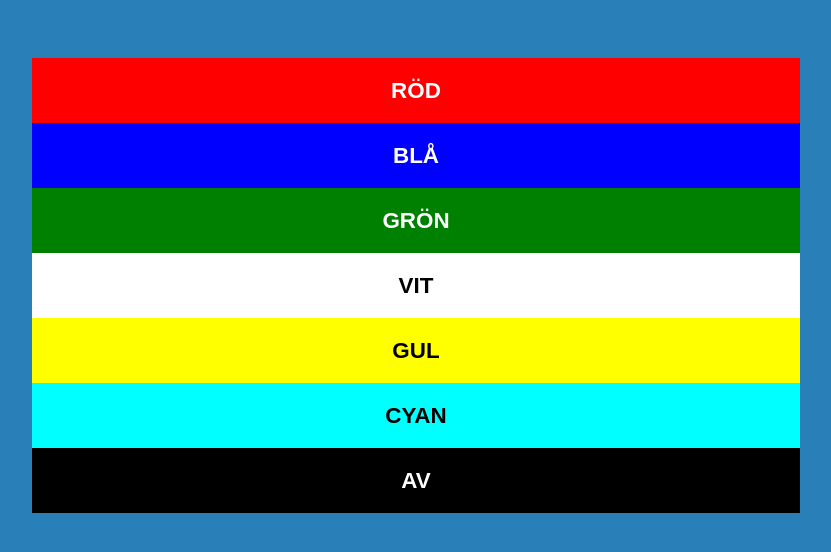
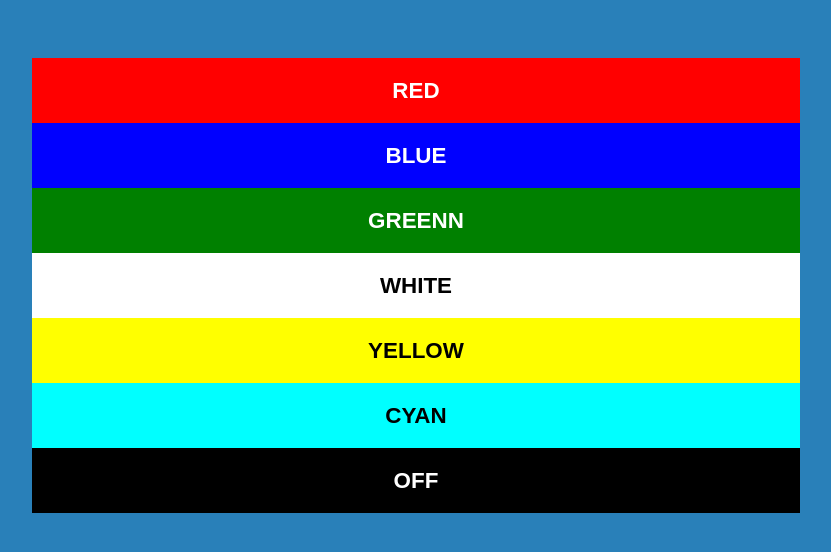
Before and after one commit to dermike/tessel-xmas-lights, a plain HTML site: page index.html in a window 1280 px wide. Shown: the whole page, without its empty margins (224-1055 px from the left). Drawn offline with nearby package versions, Linux system fonts and the light colour scheme.

Commit message:
change button language from sv to en

```diff
--- a/index.html
+++ b/index.html
@@ -41,13 +41,13 @@
 
     <div id="yo" class="center">
       <div id="status">&nbsp;</div>
-      <button class="button expand" style="background-color: red;" onclick="setColor('red');">R&ouml;d</button>
-      <button class="button expand" style="background-color: blue;" onclick="setColor('blue');">Bl&aring;</button>
-      <button class="button expand" style="background-color: green;" onclick="setColor('green');">Gr&ouml;n</button>
-      <button class="button expand" style="background-color: white; color: black;" onclick="setColor('white');">Vit</button>
-      <button class="button expand" style="background-color: yellow; color: black;" onclick="setColor('yellow');">Gul</button>
+      <button class="button expand" style="background-color: red;" onclick="setColor('red');">Red</button>
+      <button class="button expand" style="background-color: blue;" onclick="setColor('blue');">Blue</button>
+      <button class="button expand" style="background-color: green;" onclick="setColor('green');">Greenn</button>
+      <button class="button expand" style="background-color: white; color: black;" onclick="setColor('white');">White</button>
+      <button class="button expand" style="background-color: yellow; color: black;" onclick="setColor('yellow');">Yellow</button>
       <button class="button expand" style="background-color: cyan; color: black;" onclick="setColor('cyan');">Cyan</button>
-      <button class="button expand" style="background-color: black; color: white" onclick="setColor('off');">Av</button>
+      <button class="button expand" style="background-color: black; color: white" onclick="setColor('off');">Off</button>
     </div>
     <script src="https://ajax.googleapis.com/ajax/libs/jquery/1.11.1/jquery.min.js"></script>
   </body>
```
